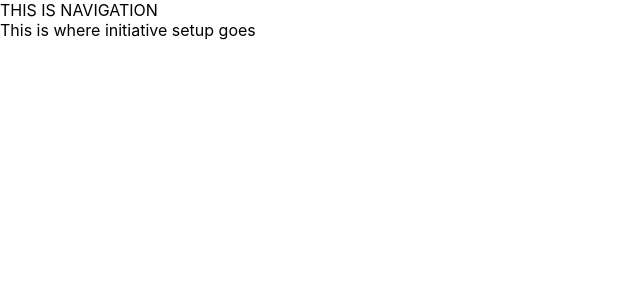
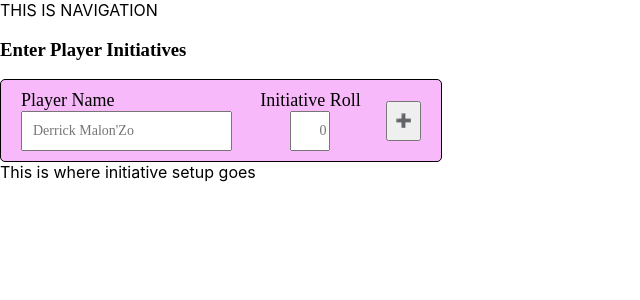
Before and after one commit to jsalinlee/fight-good, a React (Create React App) app: page / in a window 1280 px wide. Shown: the top 300 px of the page, without its empty margins (0-640 px from the left). Built offline with nearby package versions, Linux system fonts and the light colour scheme.

Commit message:
Rough UI for player initiative input. Added some fonts

```diff
--- a/src/App.js
+++ b/src/App.js
@@ -6,9 +6,9 @@ import InitiativeSetup from './routes/initiative-setup/initiative-setup.componen
 const App = () => {
     return (
         <Routes>
-        <Route path='/' element={<Navigation />} >
+            <Route path='/' element={<Navigation />}>
                 <Route index element={<InitiativeSetup />} />
-            <Route path='combatpage' element={<CombatPage/>} />
+                <Route path='combatpage' element={<CombatPage />} />
             </Route>
         </Routes>
     );
--- /dev/null
+++ b/src/components/player-input/player-input.component.jsx
@@ -0,0 +1,22 @@
+import "./player-input.styles.scss";
+
+const PlayerInput = () => {
+    return (
+        <div className="player-input-container">
+            <h3><span className="player-input-label">Enter Player Initiatives</span></h3>
+            <div className="player-input-fields-container">
+                <div className="input-field-container">
+                    <label className="player-name-label">Player Name</label>
+                    <input className="player-name-input" type="text" placeholder="Derrick Malon'Zo" />
+                </div>
+                <div className="player-initiative-input-container input-field-container">
+                    <label className="player-initiative-label">Initiative Roll</label>
+                    <input className="player-initiative-input" type="number" placeholder="0" />
+                </div>
+                <button className="add-player">&#10133;</button>
+            </div>
+        </div>
+    )
+}
+
+export default PlayerInput;
--- /dev/null
+++ b/src/components/player-input/player-input.styles.scss
@@ -0,0 +1,62 @@
+.player-input-container {
+    width: 400px;
+    font-family: "Cabin";
+}
+
+.player-input-fields-container {
+    background: #F7B9F9;
+    border: 1px solid black;
+    border-radius: 5px;
+    display: flex;
+    font-family: "Cabin";
+    font-size: 18px;
+    justify-content: space-between;
+    padding: 10px 20px;
+    width: 100%;
+
+    button {
+        margin: auto;
+        height: 40px;
+        width: 40px;
+        margin-left: 20px;
+    }
+}
+
+
+.input-field-container {
+    text-align: left;
+
+    .player-name-input {
+        font-family: "Cabin";
+        font-size: 14px;
+        padding: 10px;
+        width: 80%;
+    }
+
+    .player-initiative-input {
+        direction: rtl;
+        font-family: "Cabin";
+        font-size: 14px;
+        height: 40px;
+        width: 40px;
+        box-sizing: border-box;
+
+        &:focus {
+            outline: none;
+        }
+
+        &::-webkit-outer-spin-button,
+        &::-webkit-inner-spin-button {
+          -webkit-appearance: none;
+          margin: 0;
+        }
+
+        &[type=number] {
+            -moz-appearance: textfield;
+        }
+    }
+}
+
+.player-initiative-input-container {
+    text-align: center;
+}
--- a/src/index.css
+++ b/src/index.scss
@@ -1,6 +1,6 @@
 body {
   margin: 0;
-  font-family: -apple-system, BlinkMacSystemFont, 'Segoe UI', 'Roboto', 'Oxygen',
+  font-family: -apple-system, BlinkMacSystemFont, 'Cabin', 'Segoe UI', 'Roboto', 'Oxygen',
     'Ubuntu', 'Cantarell', 'Fira Sans', 'Droid Sans', 'Helvetica Neue',
     sans-serif;
   -webkit-font-smoothing: antialiased;
--- a/src/routes/initiative-setup/initiative-setup.component.jsx
+++ b/src/routes/initiative-setup/initiative-setup.component.jsx
@@ -1,9 +1,12 @@
-
+import PlayerInput from "../../components/player-input/player-input.component";
 
 const InitiativeSetup = () =>{
 
     return (
-        <div>This is where initiative setup goes</div>
+        <div>
+            <PlayerInput />
+            This is where initiative setup goes
+        </div>
     )
 
 
```
Also changed, not shown: src/index.js (+6 -6 lines). Lines whose indentation alone changed are shown as unchanged.
